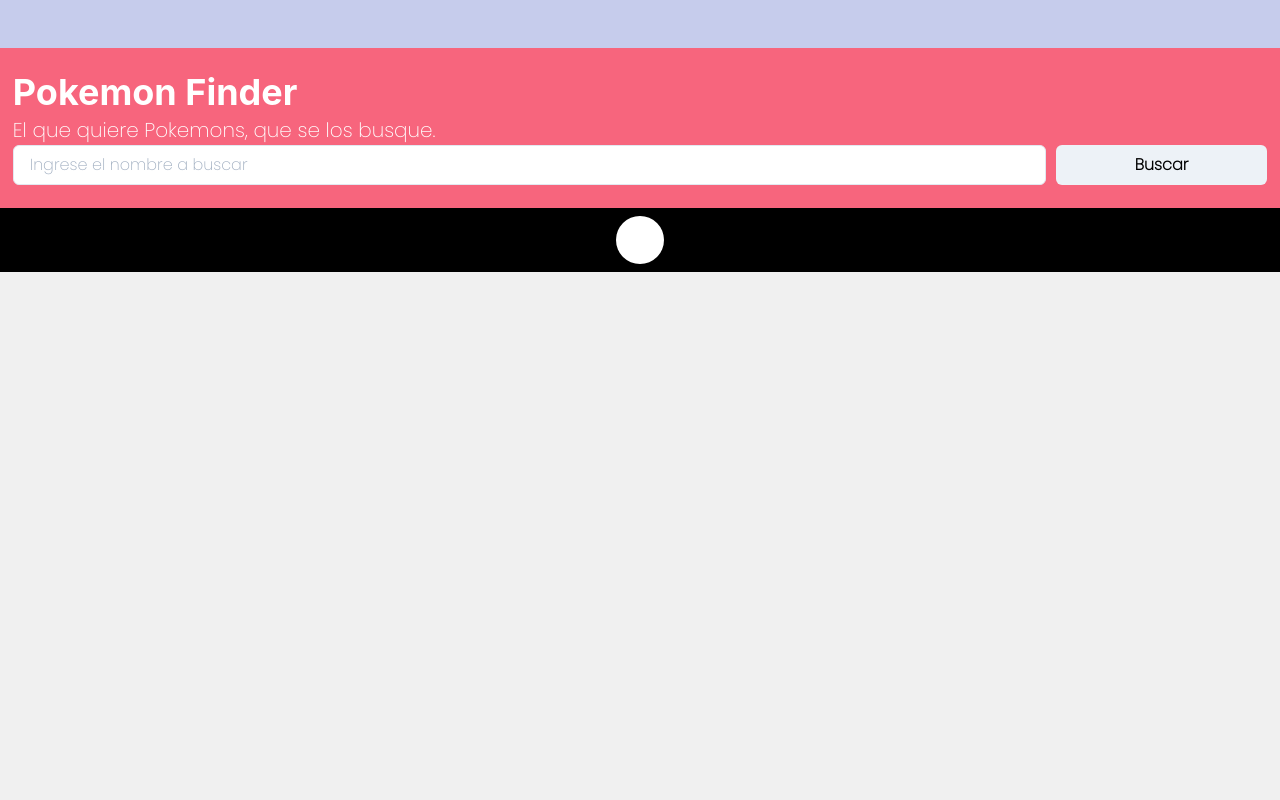
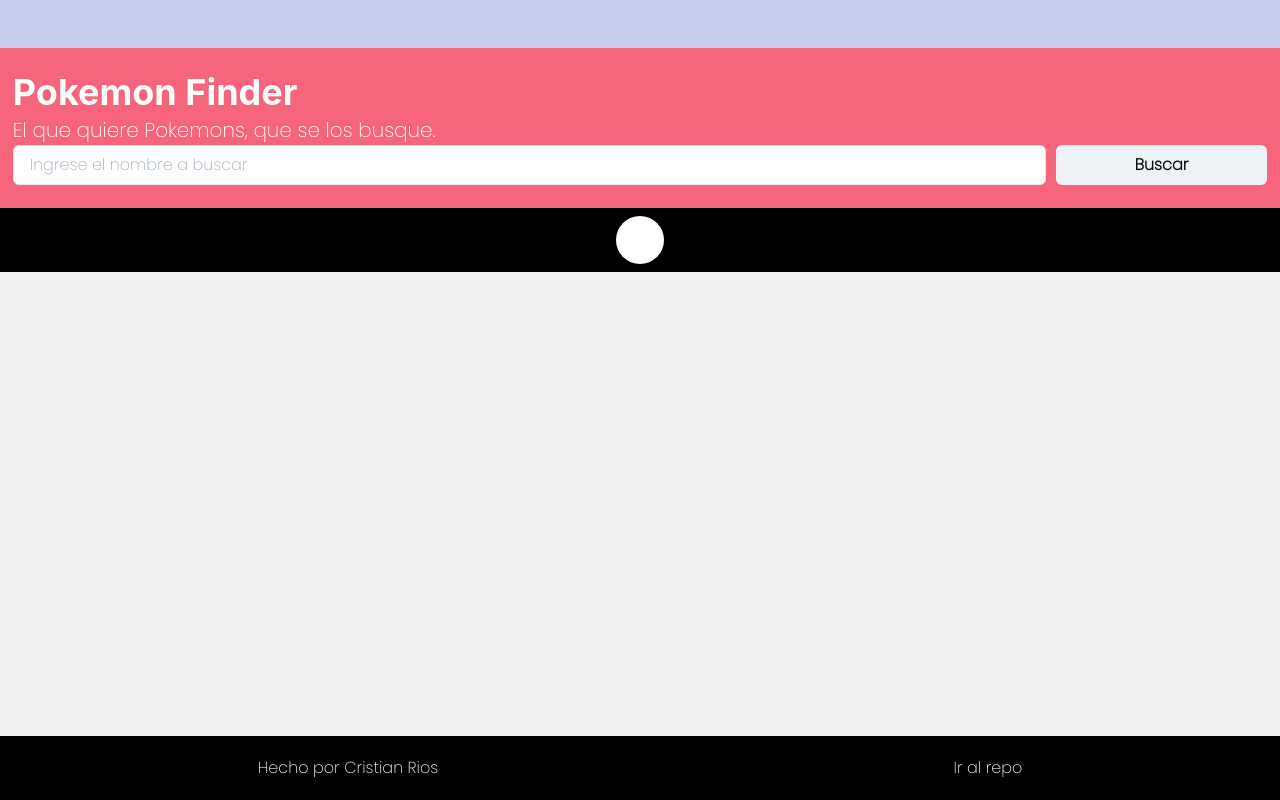
Before and after one commit to rioscris/pokefinder, a React (Create React App) app in the folder pokefinder-app/: page / in a window 1280 px wide. Built offline with nearby package versions, Linux system fonts and the light colour scheme.

Commit message:
Added Contact Section

```diff
--- a/pokefinder-app/src/App.js
+++ b/pokefinder-app/src/App.js
@@ -5,6 +5,7 @@
 import ResultsList from "./components/resultsList/ResultsList";
 import { Provider } from "react-redux";
 import store from "./configureStore";
+import Contact from "./components/contact/Contact";
 
 const Providers = ({ children }) => {
   return (
@@ -20,6 +21,7 @@
       <Layout>
         <Finder />
         <ResultsList />
+        <Contact />
       </Layout>
     </Providers>
   );
--- /dev/null
+++ b/pokefinder-app/src/components/contact/Contact.css
@@ -0,0 +1,9 @@
+.contact {
+  height: 8%;
+  background-color: black;
+  color: white;
+  display: inline-flex;
+  align-items: center;
+  justify-content: space-around;
+  width: 100%;
+}
--- /dev/null
+++ b/pokefinder-app/src/components/contact/Contact.tsx
@@ -0,0 +1,14 @@
+import { Link, Text } from "@chakra-ui/react";
+import React from "react";
+import "./Contact.css";
+
+const Contact = () => {
+  return (
+    <div className="contact">
+      <Text>Hecho por Cristian Rios</Text>
+      <Link href="https://github.com/rioscris/pokefinder">Ir al repo</Link>
+    </div>
+  );
+};
+
+export default Contact;
--- a/pokefinder-app/src/components/resultsList/ResultsList.css
+++ b/pokefinder-app/src/components/resultsList/ResultsList.css
@@ -1,5 +1,5 @@
 .resultsContainer {
-    height: 66%;
+    height: 58%;
     display: flex;
     align-items: center;
     padding-left: 1%;
```
